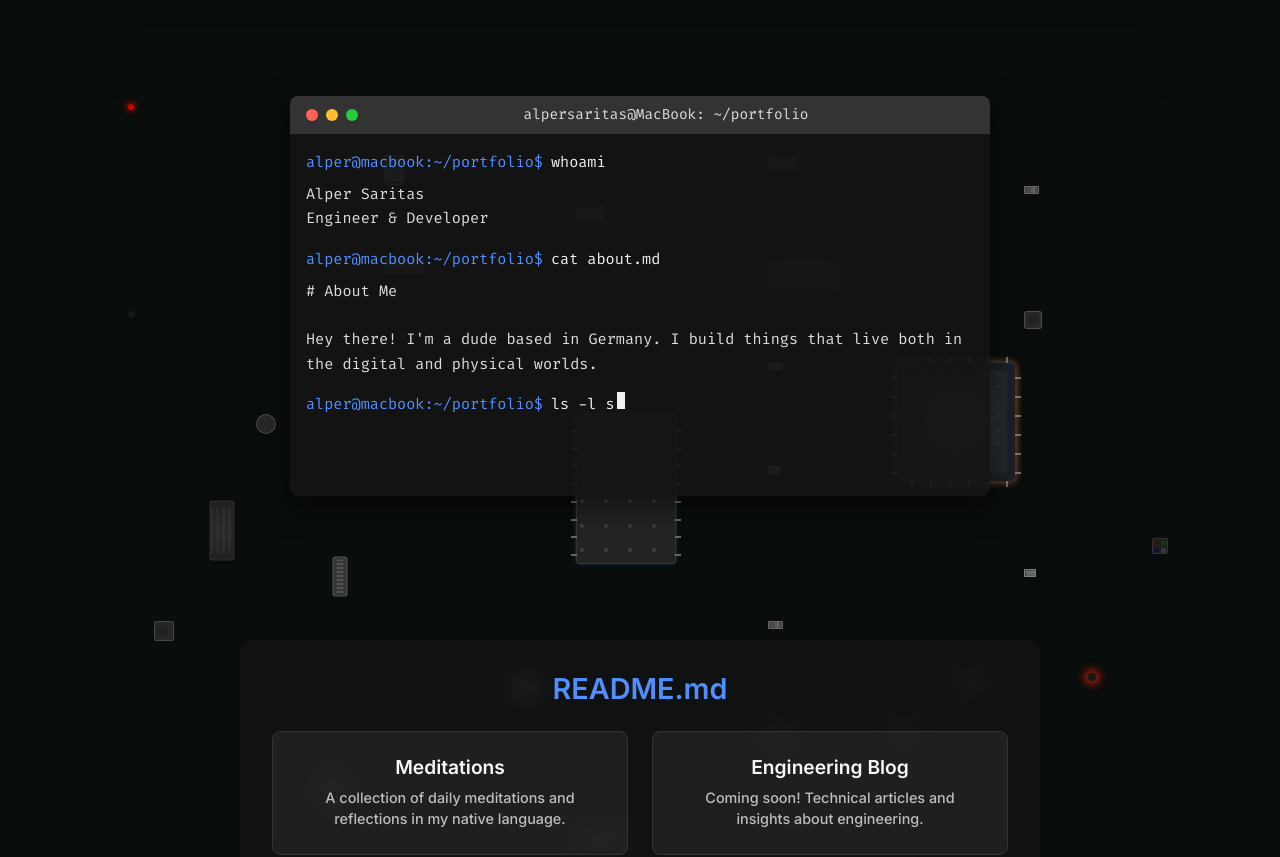
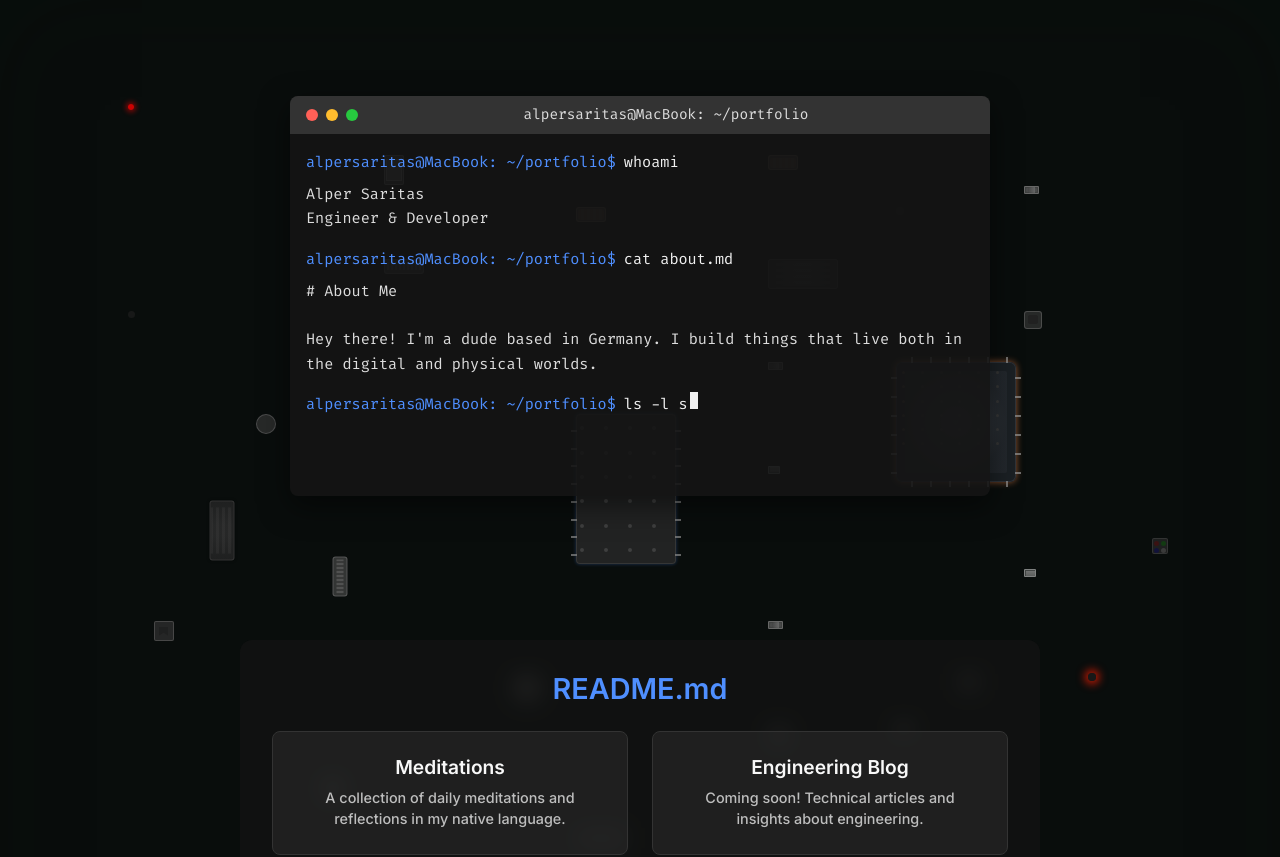
Before and after one commit to lprsrts/homepage, a React (Vite) app: page / in a window 1280 px wide. Shown: the top 857 px of the page. Built offline with nearby package versions, Linux system fonts and the light colour scheme.

Commit message:
feat: enhance Terminal component layout and improve command display

```diff
--- a/src/components/Terminal.tsx
+++ b/src/components/Terminal.tsx
@@ -68,12 +68,19 @@ const TerminalBody = styled.div`
 const TerminalLine = styled.div`
   display: flex;
   margin-bottom: 0.5rem;
+  flex-wrap: wrap;
 `;
 
 const TerminalPrompt = styled.span`
   color: #4f8fff;
   margin-right: 8px;
   white-space: nowrap;
+  flex-shrink: 0;
+`;
+
+const TerminalContent = styled.span`
+  word-break: break-word;
+  white-space: pre-wrap;
 `;
 
 const TerminalCursor = styled.span`
@@ -216,7 +223,7 @@ const Terminal: React.FC<TerminalProps> = ({
   }, [lines, currentLine]);
 
   const renderPrompt = () => (
-    <TerminalPrompt>alper@macbook:~/portfolio$</TerminalPrompt>
+    <TerminalPrompt>alpersaritas@MacBook: ~/portfolio$</TerminalPrompt>
   );
 
   return (
@@ -235,7 +242,8 @@ const Terminal: React.FC<TerminalProps> = ({
         {lines.map((line, index) => (
           line.type === 'command' ? (
             <TerminalLine key={`line-${index}`}>
-              {renderPrompt()} {line.content}
+              {renderPrompt()}
+              <TerminalContent>{line.content}</TerminalContent>
             </TerminalLine>
           ) : (
             <TerminalOutput key={`output-${index}`}>
@@ -247,8 +255,11 @@ const Terminal: React.FC<TerminalProps> = ({
         {/* Currently typing command line */}
         {!isComplete && currentStep !== AnimationStep.SHOWING_OUTPUT && currentStep !== AnimationStep.PAUSE_AFTER_OUTPUT && (
           <TerminalLine>
-            {renderPrompt()} {currentLine}
-            {currentStep !== AnimationStep.PAUSE_AFTER_TYPING && <TerminalCursor />}
+            {renderPrompt()}
+            <TerminalContent>
+              {currentLine}
+              {currentStep !== AnimationStep.PAUSE_AFTER_TYPING && <TerminalCursor />}
+            </TerminalContent>
           </TerminalLine>
         )}
 
```
